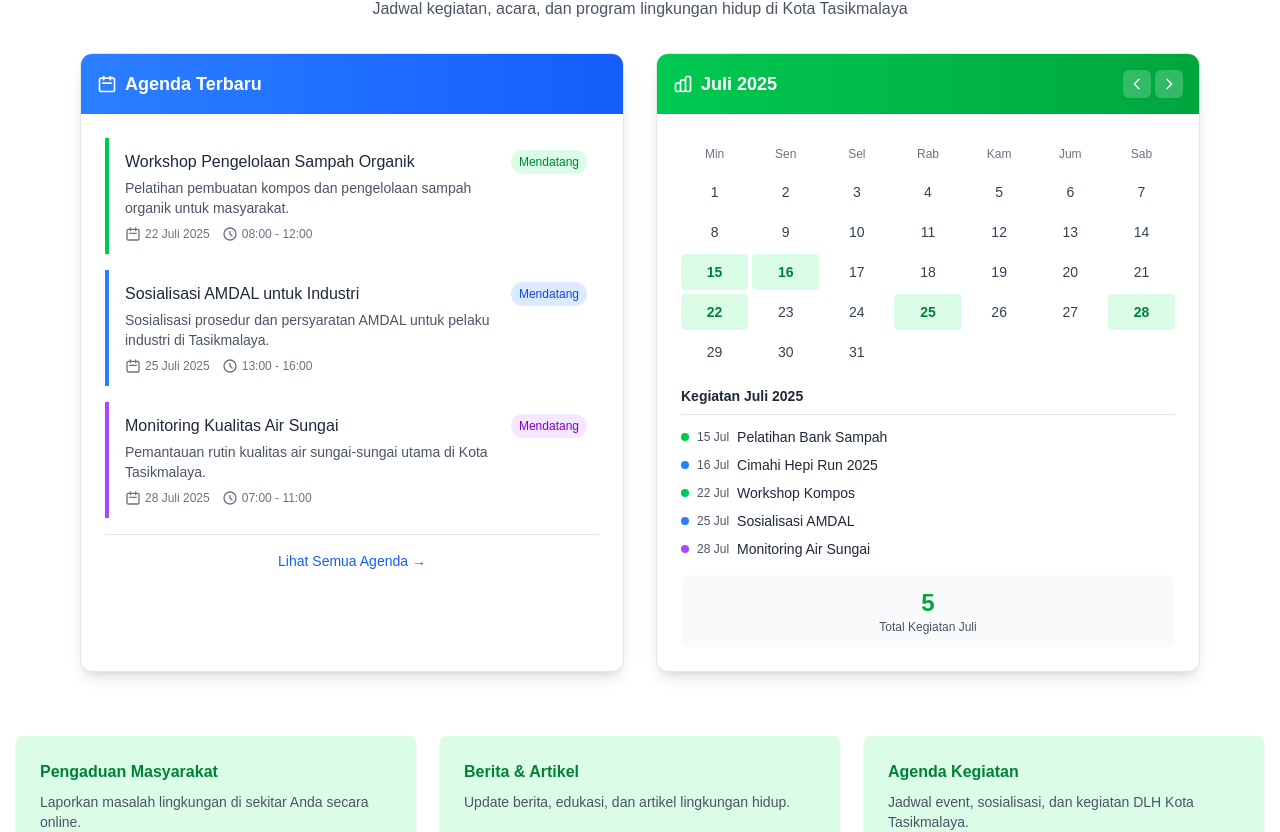
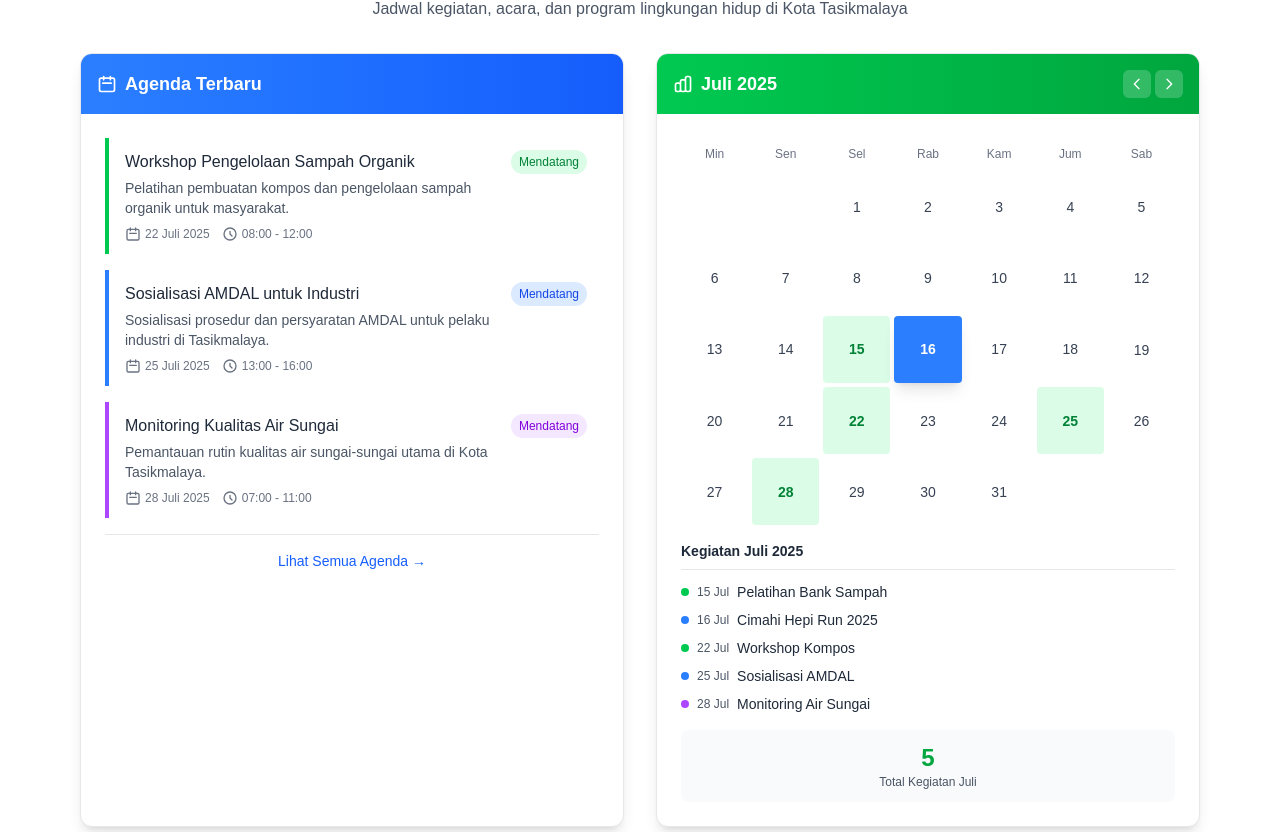
Before and after one commit to famss-star/dhl_kota_tasikmalaya, a Next.js app: page / in a window 1280 px wide. Shown: the part 2274-3106 px from the top of the page. Built offline with nearby package versions, Linux system fonts and the light colour scheme.

Commit message:
calendar

```diff
--- a/package.json
+++ b/package.json
@@ -3,7 +3,7 @@
   "version": "0.1.0",
   "private": true,
   "scripts": {
-    "dev": "next dev --turbopack",
+    "dev": "next dev -H 0.0.0.0",
     "build": "next build",
     "start": "next start",
     "lint": "next lint"
--- a/src/app/informasi/agenda/page.tsx
+++ b/src/app/informasi/agenda/page.tsx
@@ -79,8 +79,10 @@ const monthNames = [
 const dayNames = ['Ming', 'Sen', 'Sel', 'Rab', 'Kam', 'Jum', 'Sab'];
 
 export default function AgendaPage() {
-  const [currentDate, setCurrentDate] = useState(new Date());
-  const [selectedDate, setSelectedDate] = useState(new Date());
+  // Set default date to current date (July 16, 2025)
+  const today = new Date(2025, 6, 16); // month is 0-indexed, so 6 = July
+  const [currentDate, setCurrentDate] = useState(today);
+  const [selectedDate, setSelectedDate] = useState(today);
 
   // Get current month and year
   const currentMonth = currentDate.getMonth();
@@ -130,9 +132,9 @@ export default function AgendaPage() {
     return agendaData[dateKey] && agendaData[dateKey].length > 0;
   };
 
-  // Check if date is today
+  // Check if date is today (July 16, 2025)
   const isToday = (day: number) => {
-    const today = new Date();
+    const today = new Date(2025, 6, 16); // July 16, 2025
     return today.getDate() === day &&
            today.getMonth() === currentMonth &&
            today.getFullYear() === currentYear;
@@ -148,14 +150,6 @@ export default function AgendaPage() {
   // Select date
   const selectDate = (day: number) => {
     setSelectedDate(new Date(currentYear, currentMonth, day));
-  };
-
-  // Get week number
-  const getWeekNumber = (day: number) => {
-    const date = new Date(currentYear, currentMonth, day);
-    const firstDayOfYear = new Date(currentYear, 0, 1);
-    const pastDaysOfYear = (date.getTime() - firstDayOfYear.getTime()) / 86400000;
-    return Math.ceil((pastDaysOfYear + firstDayOfYear.getDay() + 1) / 7);
   };
 
   return (
--- a/src/app/page.tsx
+++ b/src/app/page.tsx
@@ -119,8 +119,8 @@ function Carousel() {
 }
 
 export default function Home() {
-	// State untuk navigasi kalender bulan agenda
-	const [currentAgendaDate, setCurrentAgendaDate] = useState(new Date());
+	// State untuk navigasi kalender bulan agenda - default ke Juli 2025
+	const [currentAgendaDate, setCurrentAgendaDate] = useState(new Date(2025, 6, 16)); // July 16, 2025
 
 	const agendaMonthNames = [
 		'Januari', 'Februari', 'Maret', 'April', 'Mei', 'Juni',
@@ -146,8 +146,22 @@ export default function Home() {
 	const generateAgendaDays = () => {
 		const firstDay = new Date(currentAgendaYear, currentAgendaMonth, 1);
 		const lastDay = new Date(currentAgendaYear, currentAgendaMonth + 1, 0);
+		const firstDayWeekday = firstDay.getDay(); // 0 = Sunday, 1 = Monday, etc.
 		const daysInMonth = lastDay.getDate();
-		return Array.from({ length: daysInMonth }, (_, i) => i + 1);
+
+		const calendarDays = [];
+
+		// Add empty cells for days before month starts
+		for (let i = 0; i < firstDayWeekday; i++) {
+			calendarDays.push(null);
+		}
+
+		// Add days of the month
+		for (let day = 1; day <= daysInMonth; day++) {
+			calendarDays.push(day);
+		}
+
+		return calendarDays;
 	};
 
 	// Sample agenda dates for different months
@@ -167,7 +181,6 @@ export default function Home() {
 	// Get agenda events for current month
 	const getAgendaEventsForMonth = (month: number, year: number) => {
 		const monthKey = `${year}-${(month + 1).toString().padStart(2, '0')}`;
-		const monthName = agendaMonthNames[month].substring(0, 3);
 
 		const eventsByMonth: { [key: string]: Array<{ date: number, title: string, color: string }> } = {
 			'2025-07': [
@@ -204,6 +217,14 @@ export default function Home() {
 	const agendaDays = generateAgendaDays();
 	const agendaDatesWithEvents = getAgendaDatesForMonth(currentAgendaMonth, currentAgendaYear);
 	const agendaEvents = getAgendaEventsForMonth(currentAgendaMonth, currentAgendaYear);
+
+	// Check if date is today (July 16, 2025)
+	const isToday = (day: number) => {
+		const today = new Date(2025, 6, 16); // July 16, 2025
+		return today.getDate() === day &&
+			   today.getMonth() === currentAgendaMonth &&
+			   today.getFullYear() === currentAgendaYear;
+	};
 
 	return (
 		<div className="min-h-screen bg-white dark:bg-gray-900 pt-0 py-8 px-4">
@@ -754,17 +775,30 @@ export default function Home() {
 								))}
 
 								{/* Tanggal */}
-								{agendaDays.map((date) => (
+								{agendaDays.map((date, index) => (
+									<div key={index} className="aspect-square">
+										{date ? (
 											<div
-										key={date}
-										className={`text-center text-sm p-2 rounded cursor-pointer transition-colors ${
-											agendaDatesWithEvents.includes(date)
+												className={`w-full h-full flex items-center justify-center text-sm rounded cursor-pointer transition-colors ${
+													isToday(date)
+														? 'bg-blue-500 text-white font-bold shadow-lg'
+														: agendaDatesWithEvents.includes(date)
 														? 'bg-green-100 dark:bg-green-900/50 text-green-700 dark:text-green-300 font-semibold hover:bg-green-200 dark:hover:bg-green-800'
 														: 'text-gray-700 dark:text-gray-300 hover:bg-gray-100 dark:hover:bg-gray-700'
 												}`}
-										title={agendaDatesWithEvents.includes(date) ? 'Ada agenda pada tanggal ini' : ''}
+												title={
+													isToday(date)
+														? 'Hari ini'
+														: agendaDatesWithEvents.includes(date)
+														? 'Ada agenda pada tanggal ini'
+														: ''
+												}
 											>
 												{date}
+											</div>
+										) : (
+											<div></div>
+										)}
 									</div>
 								))}
 							</div>
--- a/src/components/Footer.tsx
+++ b/src/components/Footer.tsx
@@ -1,3 +1,5 @@
+
+import Link from 'next/link';
 
 export default function Footer() {
   return (
@@ -38,11 +40,11 @@ export default function Footer() {
         {/* Kolom 2: Link Internal */}
         <div className="flex flex-col items-center md:items-start gap-2">
           <div className="font-bold text-base mb-2">Link Internal</div>
-          <a href="/" className="hover:underline hover:text-green-300">Home</a>
-          <a href="/informasi/berita" className="hover:underline hover:text-green-300">Berita & Event</a>
-          <a href="/informasi/agenda" className="hover:underline hover:text-green-300">Agenda Penting</a>
-          <a href="/galeri/foto" className="hover:underline hover:text-green-300">Galeri Photo</a>
-          <a href="/galeri/video" className="hover:underline hover:text-green-300">Galeri Video</a>
+          <Link href="/" className="hover:underline hover:text-green-300">Home</Link>
+          <Link href="/informasi/berita" className="hover:underline hover:text-green-300">Berita & Event</Link>
+          <Link href="/informasi/agenda" className="hover:underline hover:text-green-300">Agenda Penting</Link>
+          <Link href="/galeri/foto" className="hover:underline hover:text-green-300">Galeri Photo</Link>
+          <Link href="/galeri/video" className="hover:underline hover:text-green-300">Galeri Video</Link>
           <a href="/file-download" className="hover:underline hover:text-green-300">File Download</a>
         </div>
         {/* Kolom 3: Lokasi Kantor (Maps) */}
--- a/src/components/Navbar.tsx
+++ b/src/components/Navbar.tsx
@@ -132,10 +132,6 @@ export default function Navbar() {
 				localStorage.setItem("theme", "dark");
 			}
 		}
-	};
-
-	const handleMobileMenuToggle = () => {
-		setMobileOpen((prev) => !prev);
 	};
 
 	const handleSearch = (e: React.FormEvent) => {
```
Lines whose indentation alone changed are shown as unchanged.
